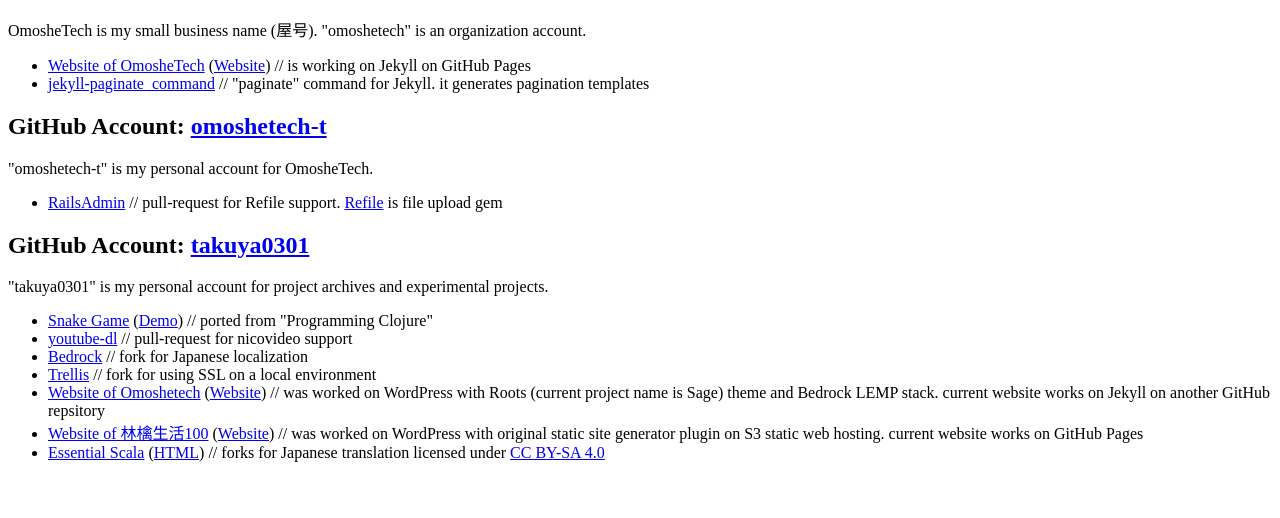
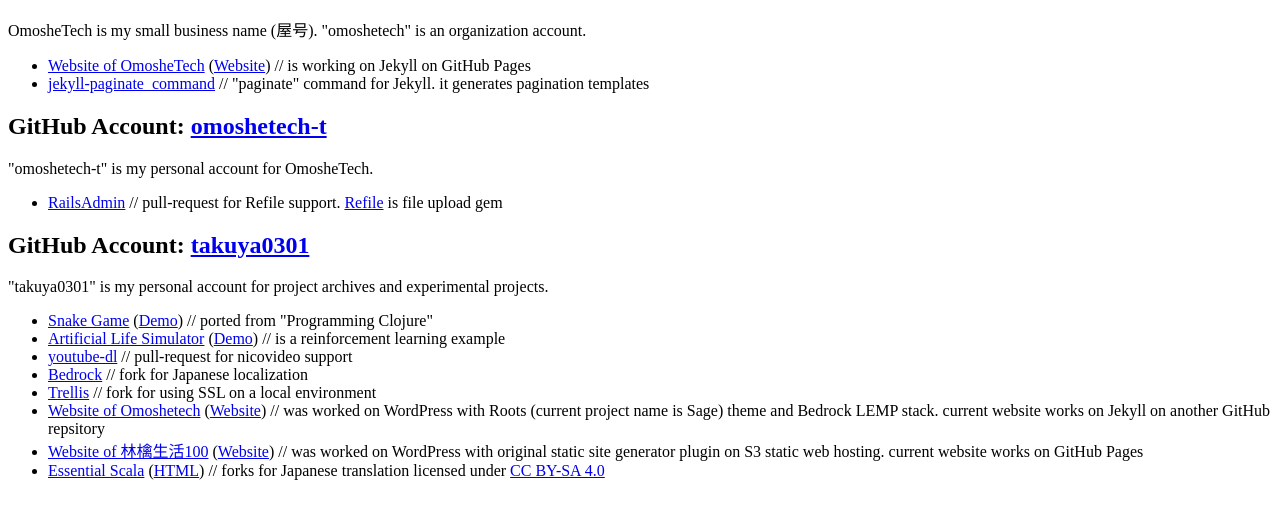
Before and after one commit to takuya0301/takuya0301.github.io, a plain HTML site: page index.html in a window 1280 px wide. Shown: the part 110-628 px from the top of the page. Drawn offline with Linux system fonts and the light colour scheme.

Commit message:
Add link to alife

```diff
--- a/index.html
+++ b/index.html
@@ -16,6 +16,7 @@
 <p>"takuya0301" is my personal account for project archives and experimental projects.</p>
 <ul>
 <li><a href="https://github.com/takuya0301/snake-js-ported-from-clojure">Snake Game</a> (<a href="snake-js-ported-from-clojure">Demo</a>) // ported from "Programming Clojure"</li>
+<li><a href="https://github.com/takuya0301/alife">Artificial Life Simulator</a> (<a href="alife">Demo</a>) // is a reinforcement learning example</li>
 <li><a href="https://github.com/takuya0301/youtube-dl">youtube-dl</a> // pull-request for nicovideo support</li>
 <li><a href="https://github.com/takuya0301/bedrock-ja">Bedrock</a> // fork for Japanese localization</li>
 <li><a href="https://github.com/takuya0301/trellis">Trellis</a> // fork for using SSL on a local environment</li>
```
